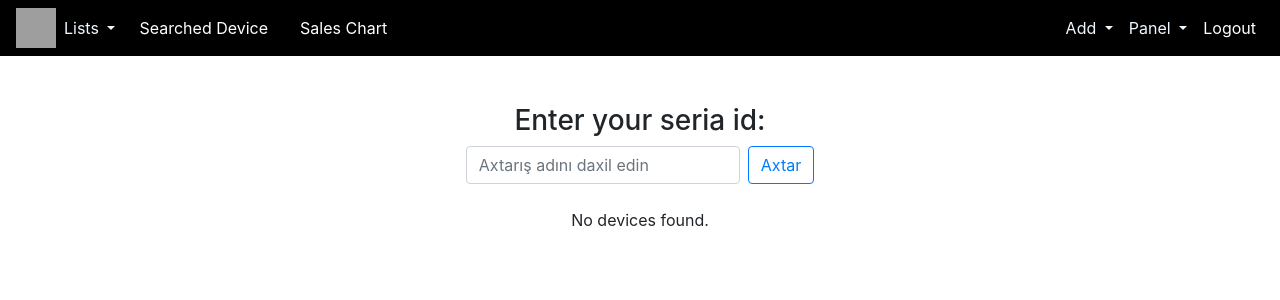
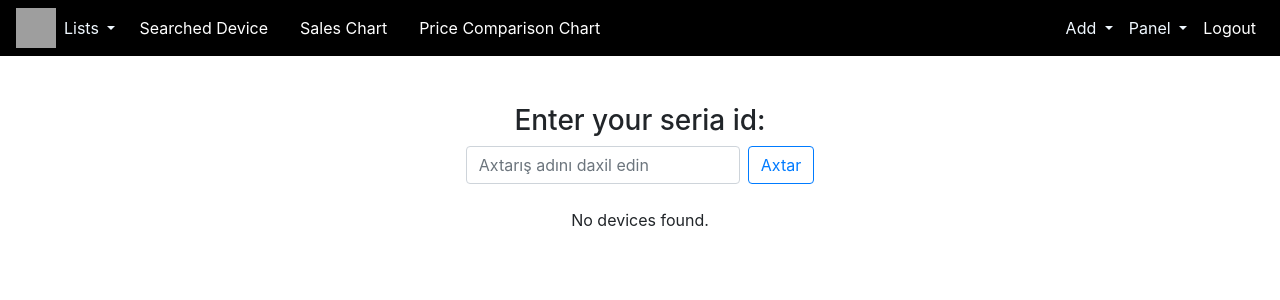
Before and after one commit to SamirAlizada/Multifactioring-Tracking, a Django app: page / in a window 1280 px wide. Shown: the top 300 px of the page. Run offline with Django 4.2, Linux system fonts and the light colour scheme; a user stored in the database is signed in; some libraries are stand-ins or nearby versions; grey boxes are pictures that could not be loaded.

Commit message:
added price_comparison_chart navbar

```diff
--- a/templates/navbar.html
+++ b/templates/navbar.html
@@ -49,6 +49,7 @@
             </ul>
             <a class="nav-link" style="color: white;" href="{% url 'searched_device' %}">Searched Device</a>
             <a class="nav-link" style="color: white;" href="{% url 'sales_chart' %}">Sales Chart</a>
+            <a class="nav-link" style="color: white;" href="{% url 'price_comparison_chart' %}">Price Comparison Chart</a>
 
             <div class="collapse navbar-collapse" id="navbarNavDropdown">
                 <ul class="navbar-nav ml-auto">
```
